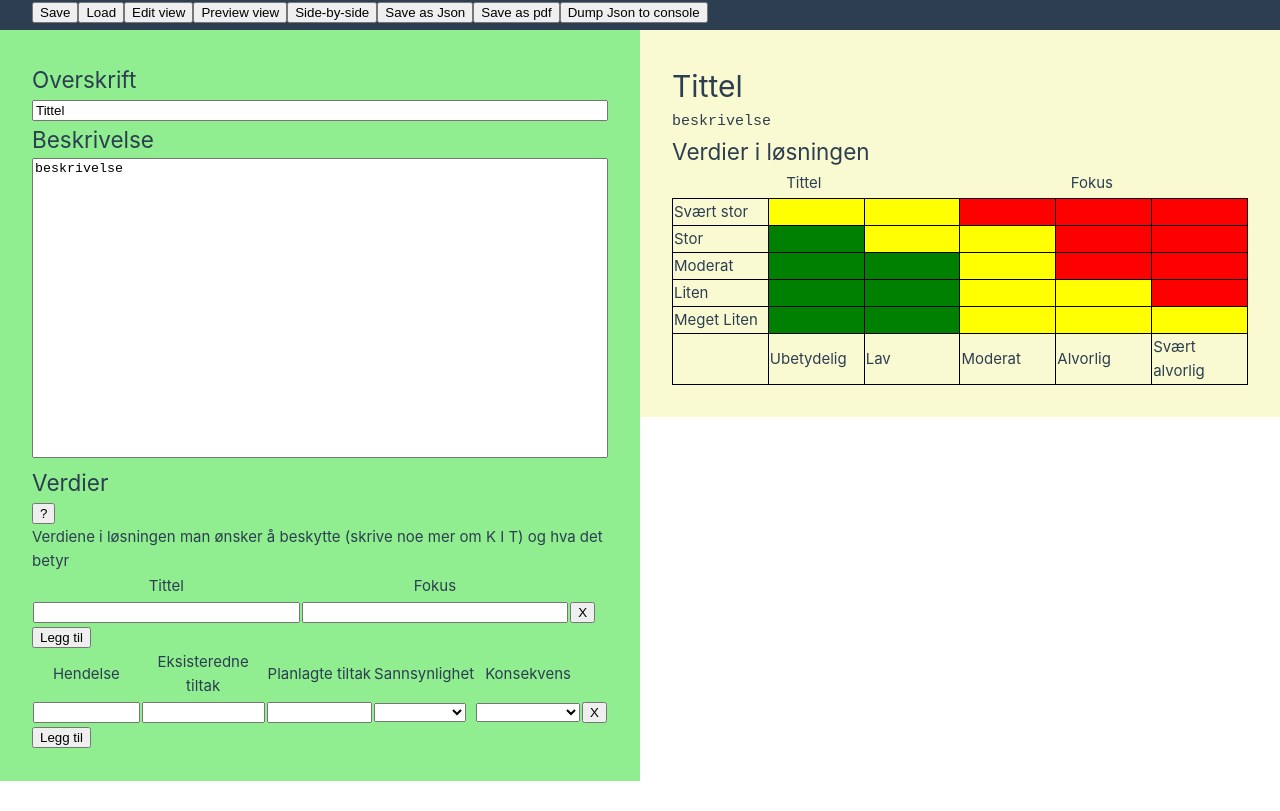
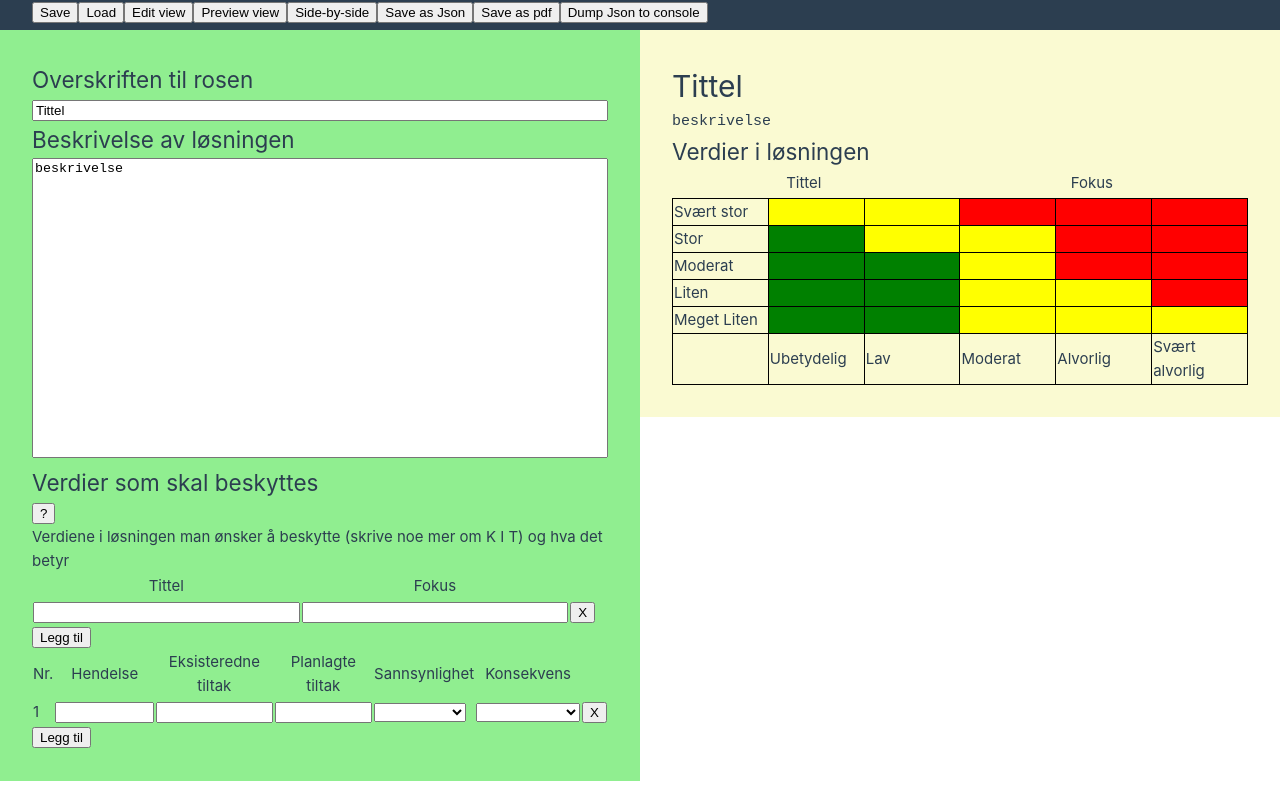
Before and after one commit to oslokommune/rosinator, a Vue app: page / in a window 1280 px wide. Built offline with nearby package versions, Linux system fonts and the light colour scheme.

Commit message:
POC show in matrix

```diff
--- a/src/App.vue
+++ b/src/App.vue
@@ -115,11 +115,11 @@ export default {
     <button @click="exportJsonToConsole">Dump Json to console</button>
   </nav>
   <div id="edit" class="edit">
-  <h2>Overskrift</h2>
+  <h2>Overskriften til rosen</h2>
   <input class="single" v-model="title">
-  <h2>Beskrivelse</h2>
+  <h2>Beskrivelse av løsningen</h2>
     <textarea v-model="description"></textarea>
-    <h2>Verdier</h2>
+    <h2>Verdier som skal beskyttes</h2>
     <button @click="toggle('values')">?</button>
     <p id="values">Verdiene i løsningen man ønsker å beskytte (skrive noe mer om K I T) og hva det betyr</p>
     <table>
@@ -136,13 +136,15 @@ export default {
   <button @click="pushVerdi">Legg til</button>
     <table>
     <tr>
+      <th>Nr.</th>
       <th>Hendelse</th>
       <th>Eksisteredne tiltak</th>
       <th>Planlagte tiltak</th>
       <th>Sannsynlighet</th>
       <th>Konsekvens</th>
     </tr>
-    <tr v-for="hendelse in hendelser">
+    <tr v-for="(hendelse, index) in hendelser">
+      <td>{{ index + 1 }}</td>
       <td><input v-model="hendelse.hendelse"></td>
       <td><input v-model="hendelse.situasjon"></td>
       <td><input v-model="hendelse.action"></td>
@@ -189,10 +191,21 @@ export default {
     </tr>
 
   </table>
+
   <table class="matrix">
     <tr>
       <td>Svært stor</td>
-      <td class="yellow"></td>
+      <td class="yellow">
+        <ul class="comma-list">
+        <template v-for="(hendelse, index) in hendelser">
+
+        <li v-if="hendelse.sannsynlighet === '5' && hendelse.konsekvens === '1'">
+          {{ index + 1 }}
+        </li>
+
+        </template>
+        </ul>
+      </td>
       <td class="yellow"></td>
       <td class="red"></td>
       <td class="red"></td>
@@ -244,6 +257,22 @@ export default {
 
 <style scoped>
 
+
+ul.comma-list {
+  display: inline;
+  list-style: none;
+}
+
+.comma-list li {
+  display: inline;
+}
+
+.comma-list li::after {
+  content: ", ";
+}
+.comma-list li:last-child::after {
+  content: "";
+}
 
 table.matrix  {
   table-layout: fixed;
```
